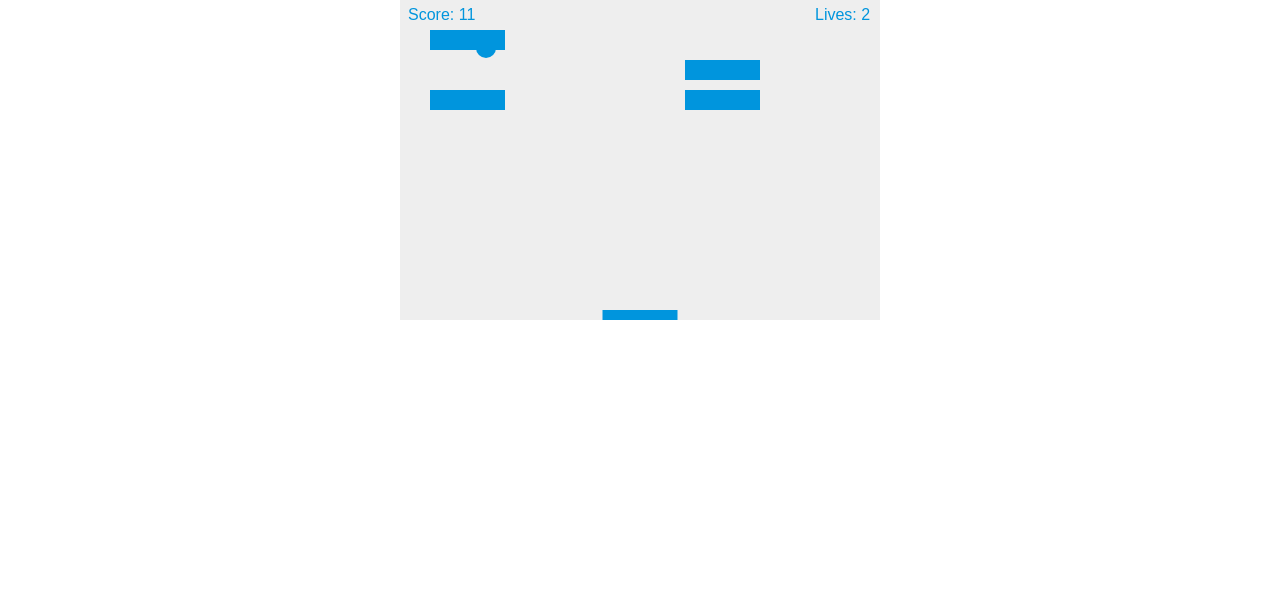
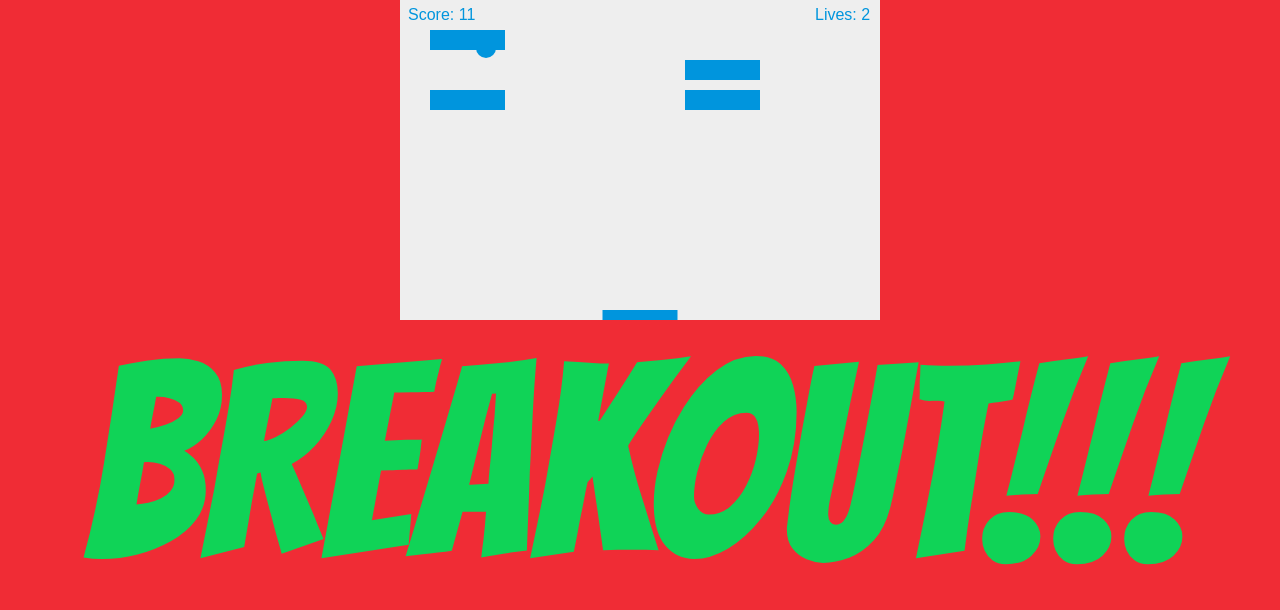
Before and after one commit to Fauziku2/breakout_game, a plain HTML site: page index.html in a window 1280 px wide. Drawn offline with Linux system fonts and the light colour scheme.

Commit message:
changes to background color and added title

```diff
--- a/css/style.css
+++ b/css/style.css
@@ -1,9 +1,23 @@
+body {
+  background-color: #F02C35;
+}
 * {
   padding: 0;
   margin: 0;
 }
 
+.title {
+  margin: 0 auto;
+  text-align: center;
+  color: #10D357;
+
+  font-family: 'Bangers', cursive;
+  font-size: 270px;
+
+}
+
 #myCanvas {
+  top: 300px;
   background: #eee;
   display: block;
   margin: 0 auto;
--- a/index.html
+++ b/index.html
@@ -3,11 +3,13 @@
   <head>
     <meta charset="utf-8">
     <title>Breakout Game</title>
+    <link href="https://fonts.googleapis.com/css?family=Bangers" rel="stylesheet">
     <link rel="stylesheet" href="./css/style.css">
   </head>
   <body>
 
     <canvas id="myCanvas" width="480" height="320"></canvas>
+    <p class="title">BREAKOUT!!!</p>
 
     <script src="scripts/script.js"></script>
   </body>
```
Also changed, not shown: scripts/script.js (+8 -4 lines).
